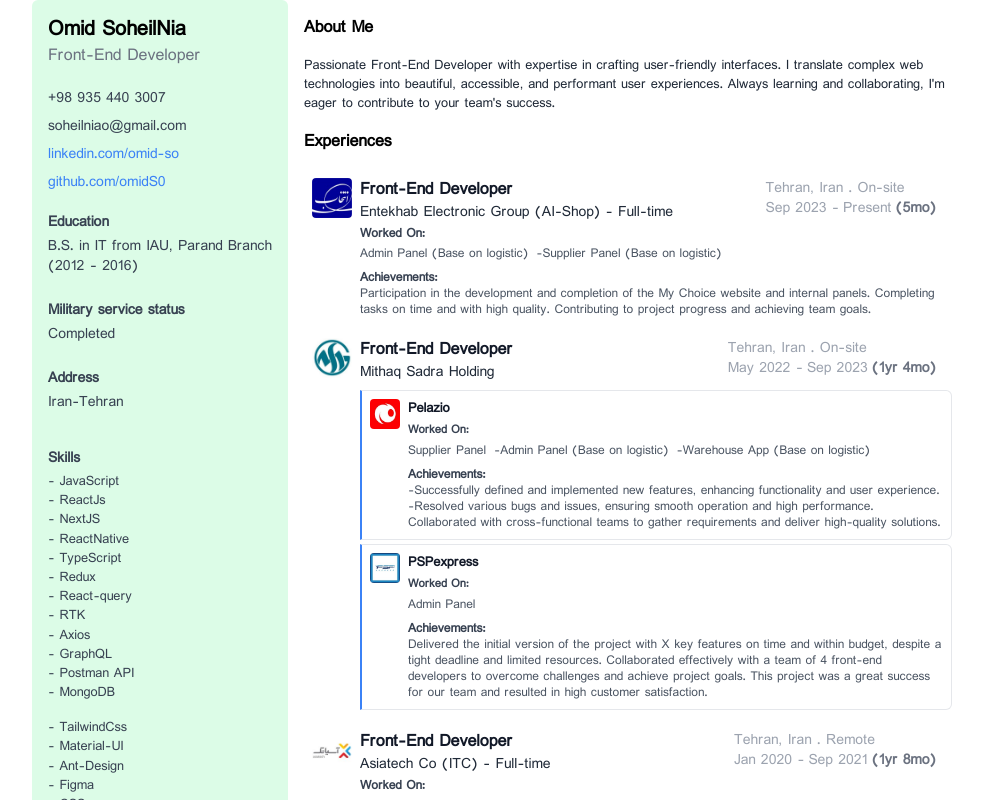
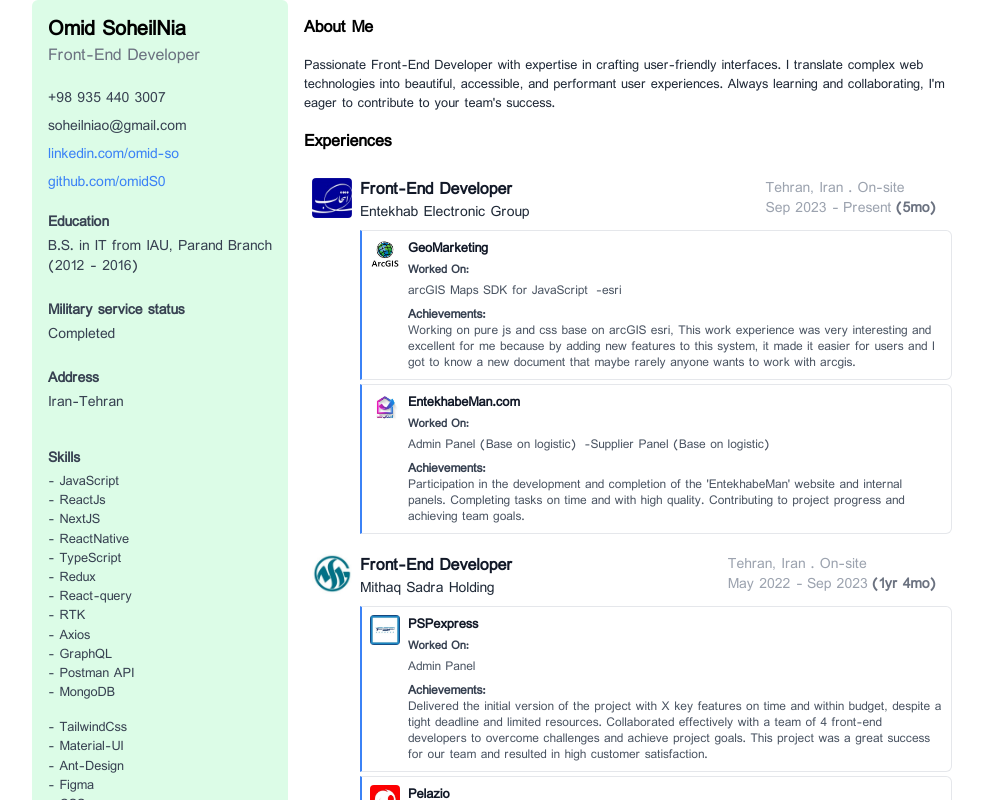
Before and after one commit to omids0/omid_soheilnia_resume, a Next.js app: page / in a window 1280 px wide. Shown: the top 800 px of the page, without its empty margins (144-1127 px from the left). Built offline with nearby package versions, Linux system fonts and the light colour scheme.

Commit message:
experiences update

```diff
--- a/src/data/experiencesInfo.ts
+++ b/src/data/experiencesInfo.ts
@@ -90,6 +90,14 @@
       myPosition: "Front-End Developer",
       holdingCompanies: [
         {
+          name: "PSPexpress",
+          achievements: `Delivered the initial version of the project with X key features on time and within budget, despite a tight deadline and limited resources.
+          Collaborated effectively with a team of 4 front-end developers to overcome challenges and achieve project goals.
+          This project was a great success for our team and resulted in high customer satisfaction.`,
+          workedOn: ["Admin Panel"],
+          logo: "psp.jfif",
+        },
+        {
           name: "Pelazio",
           achievements: `
           -Successfully defined and implemented new features, enhancing functionality and user experience.
@@ -103,22 +111,12 @@
           ],
           logo: "pelazio.jfif",
         },
-        {
-          name: "PSPexpress",
-          achievements: `Delivered the initial version of the project with X key features on time and within budget, despite a tight deadline and limited resources.
-          Collaborated effectively with a team of 4 front-end developers to overcome challenges and achieve project goals.
-          This project was a great success for our team and resulted in high customer satisfaction.`,
-          workedOn: ["Admin Panel"],
-          logo: "psp.jfif",
-        },
       ],
     },
     {
       name: "Entekhab Electronic Group",
-      achievements: `Participation in the development and completion of the My Choice website and internal panels.
-      Completing tasks on time and with high quality.
-      Contributing to project progress and achieving team goals.`,
-      isHolding: false,
+      achievements: "",
+      isHolding: true,
       workedOn: [
         "Admin Panel (Base on logistic)",
         "Supplier Panel (Base on logistic)",
@@ -128,7 +126,7 @@
       start: ["2023", "9", "01"],
       end: null,
       description: "",
-      scope: "AI-Shop",
+      scope: "",
       skills: [
         "ReactJs",
         "RTK",
@@ -150,6 +148,25 @@
       country: "Iran",
       employmentType: "Full-time",
       locationType: "On-site",
+      holdingCompanies: [
+        {
+          name: "GeoMarketing",
+          achievements: `Working on pure js and css base on arcGIS esri, This work experience was very interesting and excellent for me because by adding new features to this system, it made it easier for users and I got to know a new document that maybe rarely anyone wants to work with arcgis.`,
+          logo: "arcgis.jpg",
+          workedOn: ["arcGIS Maps SDK for JavaScript", "esri"],
+        },
+        {
+          name: "EntekhabeMan.com",
+          achievements: `Participation in the development and completion of the 'EntekhabeMan' website and internal panels.
+            Completing tasks on time and with high quality.
+            Contributing to project progress and achieving team goals.`,
+          logo: "entekhabeman.jpg",
+          workedOn: [
+            "Admin Panel (Base on logistic)",
+            "Supplier Panel (Base on logistic)",
+          ],
+        },
+      ],
     },
   ],
 };
```
Also changed, not shown: public/arcgis.jpg (added), public/entekhabeman.jpg (added).
